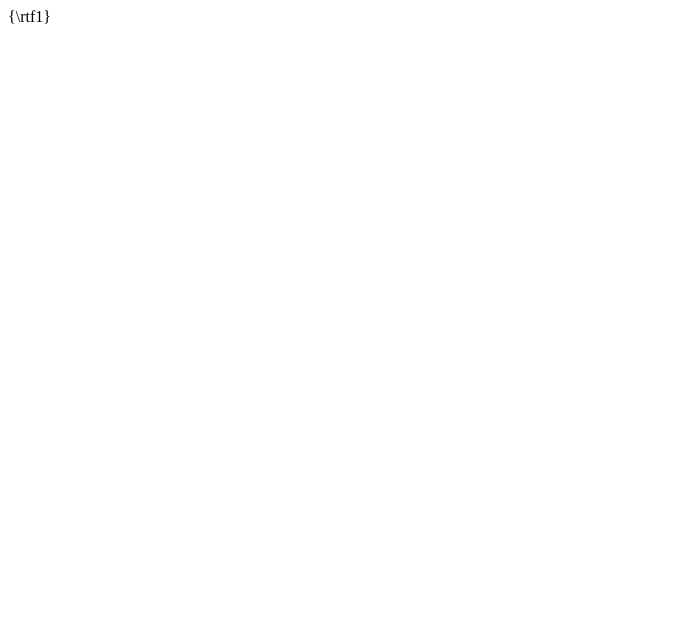
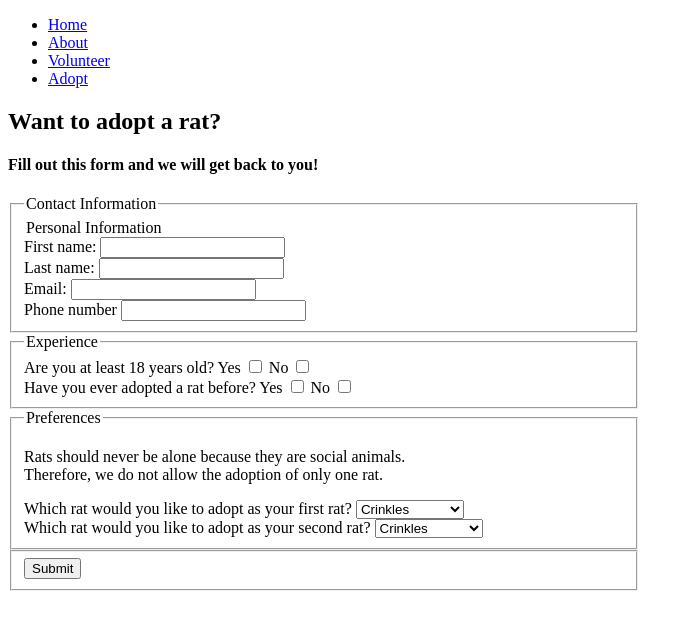
Before and after one commit to BeckyLashua/RebeccaRattieRescue, a plain HTML site: page adopt.html in a window 1280 px wide. Shown: the whole page, without its empty margins (0-693 px from the left). Drawn offline with Linux system fonts and the light colour scheme.

Commit message:
Made basic adoption form but non-functional

```diff
--- a/about.html
+++ b/about.html
@@ -1 +1,18 @@
-{\rtf1}
+<!DOCTYPE html>
+<html>
+  <head>
+    <meta charset="UTF-8">
+	<title>About Us</title>
+	<link rel="stylesheet" href="styles.css" type="text/css">
+  </head>
+  <body>
+    <ul>
+        <li><a href="index.html">Home</a></li>
+        <li><a href="about.html">About</a></li>
+        <li><a href="volunteer.html">Volunteer</a></li>
+        <li><a href="adopt.html">Adopt</a></li>
+    </ul>
+
+    <script src="script.js"></script>
+  </body>
+</html>
--- a/adopt.html
+++ b/adopt.html
@@ -1 +1,74 @@
-{\rtf1}
+<!DOCTYPE html>
+<html>
+  <head>
+    <meta charset="UTF-8">
+	<title>Adopt</title>
+	<link rel="stylesheet" href="styles.css" type="text/css">
+  </head>
+  <body>
+    <ul>
+        <li><a href="index.html">Home</a></li>
+        <li><a href="about.html">About</a></li>
+        <li><a href="volunteer.html">Volunteer</a></li>
+        <li><a href="adopt.html">Adopt</a></li>
+    </ul>
+    <h2>Want to adopt a rat?</h2>
+    <h4>Fill out this form and we will get back to you!</h4>
+    <form method="POST">
+        <fieldset class="adoptForm">
+            <legend>Contact Information</legend>
+            <legend>Personal Information</legend>
+            <label for="firstname">First name:</label>
+            <input type="text" id="firstname"><br>
+            <label for="lastname">Last name:</label>
+            <input type="text" id="lastname"><br>
+            <label for="email">Email:</label>
+            <input type="email" id="email"><br>
+            <label for="phonenum">Phone number</label>
+            <input type="tel" id="phonenum"><br>
+        </fieldset>
+        <fieldset class="adoptForm">
+            <legend>Experience</legend>
+            <span>Are you at least 18 years old?</span>
+            <label>Yes</label>
+            <input type="checkbox" value="Yes">
+            <label>No</label>
+            <input type="checkbox" value="No"><br>
+            <span>Have you ever adopted a rat before?</span>
+            <label>Yes</label>
+            <input type="checkbox" value="Yes">
+            <label>No</label>
+            <input type="checkbox" value="No"><br>
+        </fieldset>
+        <fieldset class="adoptForm">
+            <legend>Preferences</legend>
+            <p>Rats should never be alone because they are social animals.<br>
+            Therefore, we do not allow the adoption of only one rat.</p>
+            <label for="ratSectionOne">Which rat would you like to adopt as your first rat?</label>
+            <select id="ratSectionOne" name="ratSectionOne">
+                <option value="Crinkles">Crinkles</option>
+                <option value="Prishe">Prishe</option>
+                <option value="Higgins">Higgins</option>
+                <option value="Bismarck">Bismarck</option>
+                <option value="PuttPutt">Putt-Putt></option>
+                <option value="Omar">Omar</option>
+                <option value="noPref">No Preference</option>
+            </select><br>
+            <label for="ratSectionTwo">Which rat would you like to adopt as your second rat?</label>
+            <select id="ratSectionTwo" name="ratSectionTwo">
+                <option value="Crinkles">Crinkles</option>
+                <option value="Prishe">Prishe</option>
+                <option value="Higgins">Higgins</option>
+                <option value="Bismarck">Bismarck</option>
+                <option value="PuttPutt">Putt-Putt></option>
+                <option value="Omar">Omar</option>
+                <option value="noPref">No Preference</option>
+            </select><br>
+        </fieldset>
+        <fieldset class="adoptForm">
+            <input type="submit" name="Submit" id="adoptSubmit">
+        </fieldset>
+    </form>
+    <script src="script.js"></script>
+  </body>
+</html>
--- a/styles.css
+++ b/styles.css
@@ -1 +1,3 @@
-{\rtf1}
+.adoptForm {
+    width: 600px
+}
```
Also changed, not shown: index.html (+18 -1 lines), volunteer.html (+18 -1 lines).
